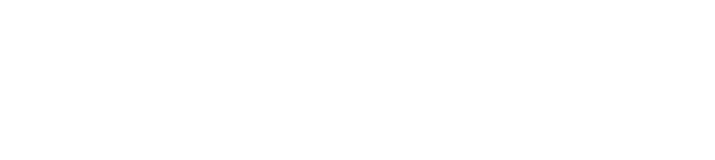
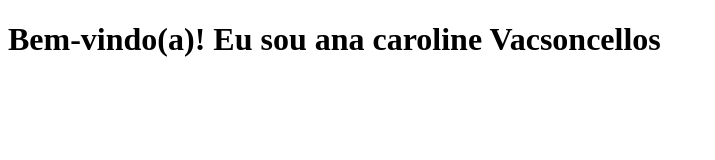
Before and after one commit to JovemDevv/Bot-Telegram, a plain HTML site: page Index.html in a window 1280 px wide. Shown: the whole page, without its empty margins (0-715 px from the left). Drawn offline with Linux system fonts and the light colour scheme.

Commit message:
Update Index.html

```diff
--- a/Index.html
+++ b/Index.html
@@ -9,6 +9,6 @@
     <title>Portifólio</title>
 </head>
 <body>
-    <h1></h1>
+    <h1>Bem-vindo(a)! Eu sou ana caroline Vacsoncellos</h1>
 </body>
 </html>
```
